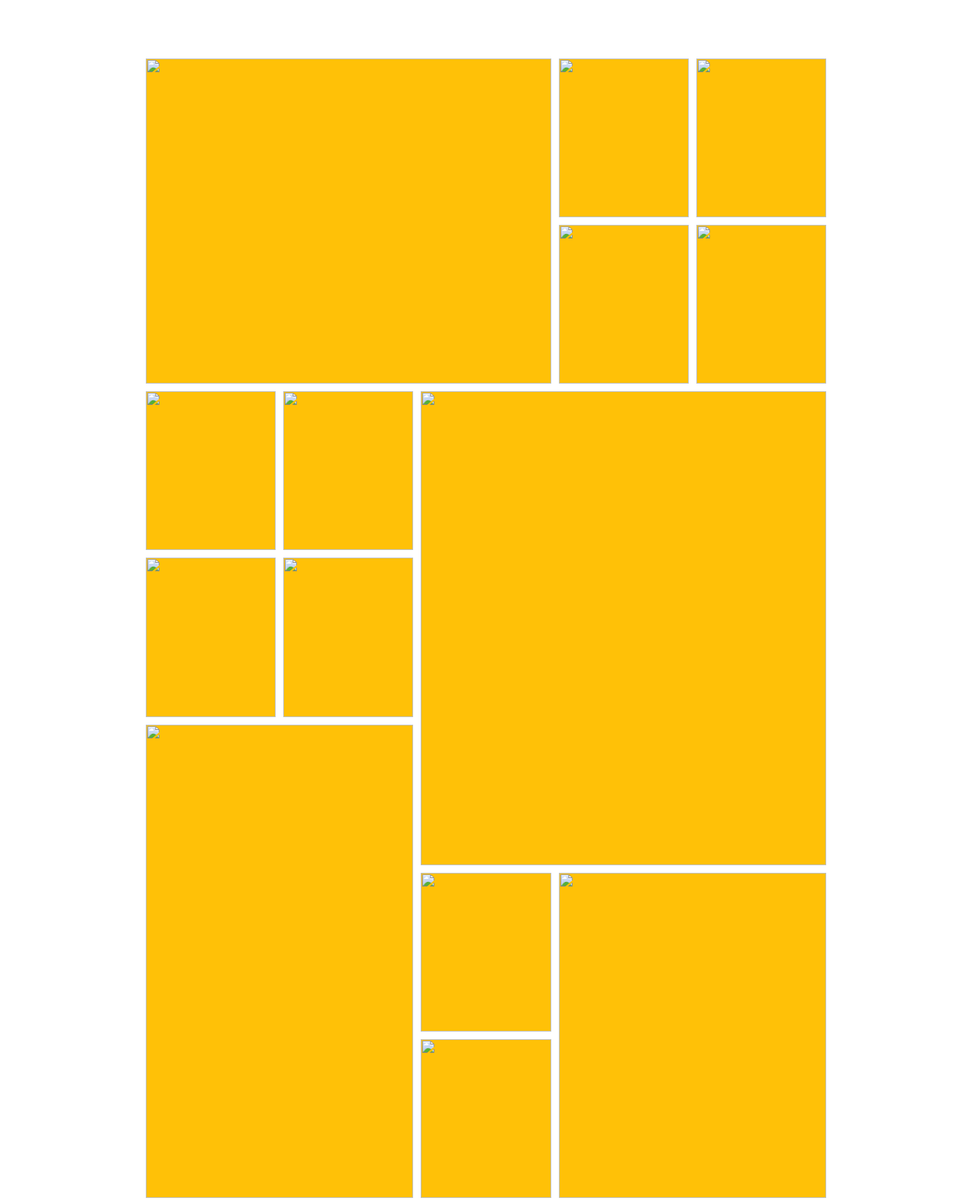
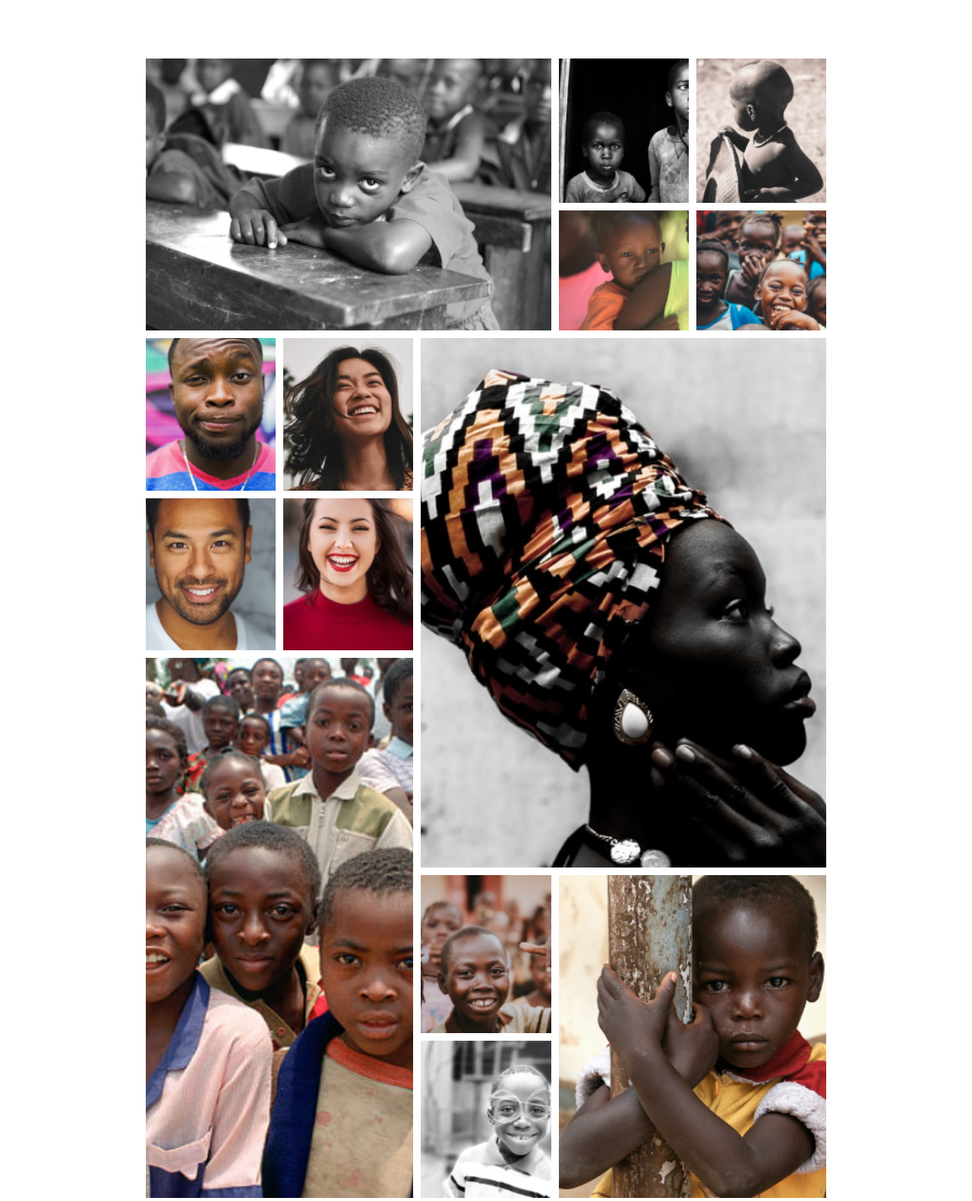
Before and after one commit to brandonbawe/charity-website, a plain HTML site: page gallery.html in a window 1280 px wide. Shown: the part 303-1884 px from the top of the page at 76% size. Drawn offline with Linux system fonts and the light colour scheme; the site is published under a folder, as on GitHub Pages, so addresses that start at the root find nothing.

Commit message:
Updates gallery page.

```diff
--- a/gallery.html
+++ b/gallery.html
@@ -23,46 +23,46 @@
     <main>
         <div class="grid-container">
             <div class="grid-item item-1">
-                <img src="/images/gallery/gallery-img-1.png" alt="">
+                <img src="./images/gallery/gallery-img-1.png" alt="">
             </div>
             <div class="grid-item item-2">
-                <img src="/images/gallery/gallery-img-2.png" alt="">
+                <img src="./images/gallery/gallery-img-2.png" alt="">
             </div>
             <div class="grid-item item-3">
-                <img src="/images/gallery/gallery-img-3.png" alt="">
+                <img src="./images/gallery/gallery-img-3.png" alt="">
             </div>
             <div class="grid-item item-4">
-                <img src="/images/gallery/gallery-img-4.png" alt="">
+                <img src="./images/gallery/gallery-img-4.png" alt="">
             </div>
             <div class="grid-item item-5">
-                <img src="/images/gallery/gallery-img-5.png" alt="">
+                <img src="./images/gallery/gallery-img-5.png" alt="">
             </div>
             <div class="grid-item item-6">
-                <img src="/images/gallery/gallery-img-6.png" alt="">
+                <img src="./images/gallery/gallery-img-6.png" alt="">
             </div>
             <div class="grid-item item-7">
-                <img src="/images/gallery/gallery-img-7.png" alt="">
+                <img src="./images/gallery/gallery-img-7.png" alt="">
             </div>
             <div class="grid-item item-8">
-                <img src="/images/gallery/gallery-img-8.png" alt="">
+                <img src="./images/gallery/gallery-img-8.png" alt="">
             </div>
             <div class="grid-item item-9">
-                <img src="/images/gallery/gallery-img-9.png" alt="">
+                <img src="./images/gallery/gallery-img-9.png" alt="">
             </div>
             <div class="grid-item item-10">
-                <img src="/images/gallery/gallery-img-10.png" alt="">
+                <img src="./images/gallery/gallery-img-10.png" alt="">
             </div>
             <div class="grid-item item-11">
-                <img src="/images/gallery/gallery-img-11.png" alt="">
+                <img src="./images/gallery/gallery-img-11.png" alt="">
             </div>
             <div class="grid-item item-12">
-                <img src="/images/gallery/gallery-img-12.png" alt="">
+                <img src="./images/gallery/gallery-img-12.png" alt="">
             </div>
             <div class="grid-item item-13">
-                <img src="/images/gallery/gallery-img-13.png" alt="">
+                <img src="./images/gallery/gallery-img-13.png" alt="">
             </div>
             <div class="grid-item item-14">
-                <img src="/images/gallery/gallery-img-14.png" alt="">
+                <img src="./images/gallery/gallery-img-14.png" alt="">
             </div>
 
         </div>
--- a/sass/components/_about-contact-gallery-page-hero-section.scss
+++ b/sass/components/_about-contact-gallery-page-hero-section.scss
@@ -5,7 +5,7 @@
       to right,
       rgba(0, 0, 0, 0.3),
       rgba(0, 0, 0, 0.3)
-    ), url('/images/hero-section-bg-pattern.png');
+    ), url('../images/hero-section-bg-pattern.png');
     background-size: cover;
     background-repeat: no-repeat;
 
--- a/sass/components/_support-our-cause-section.scss
+++ b/sass/components/_support-our-cause-section.scss
@@ -6,7 +6,7 @@
       to right,
         rgba(51, 51, 51, 0.8),
         rgba(51, 51, 51, 0.8)
-    ), url(/images/support-our-cause-bg.png);
+    ), url(../images/support-our-cause-bg.png);
     text-align: center;
     margin-top: 5rem;
 
--- a/sass/pages/_about.scss
+++ b/sass/pages/_about.scss
@@ -2,7 +2,7 @@
     .bg-container {
         width: 100%;
         height: 25rem;
-        background-image: url(/images/about-page-mission-section-bg.png);
+        background-image: url(../images/about-page-mission-section-bg.png);
         background-size: cover;
         background-repeat: no-repeat;
         background-position: center;
```
Also changed, not shown: css/style.css, 1 other file.
